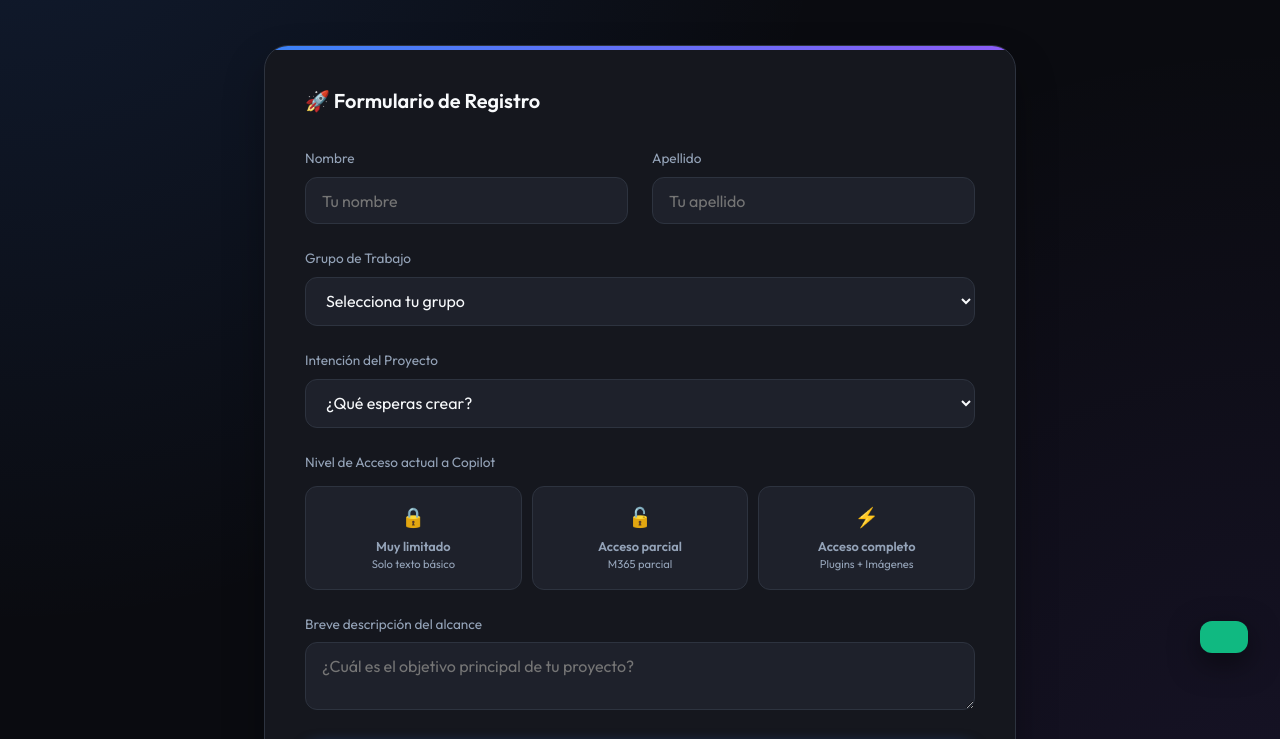
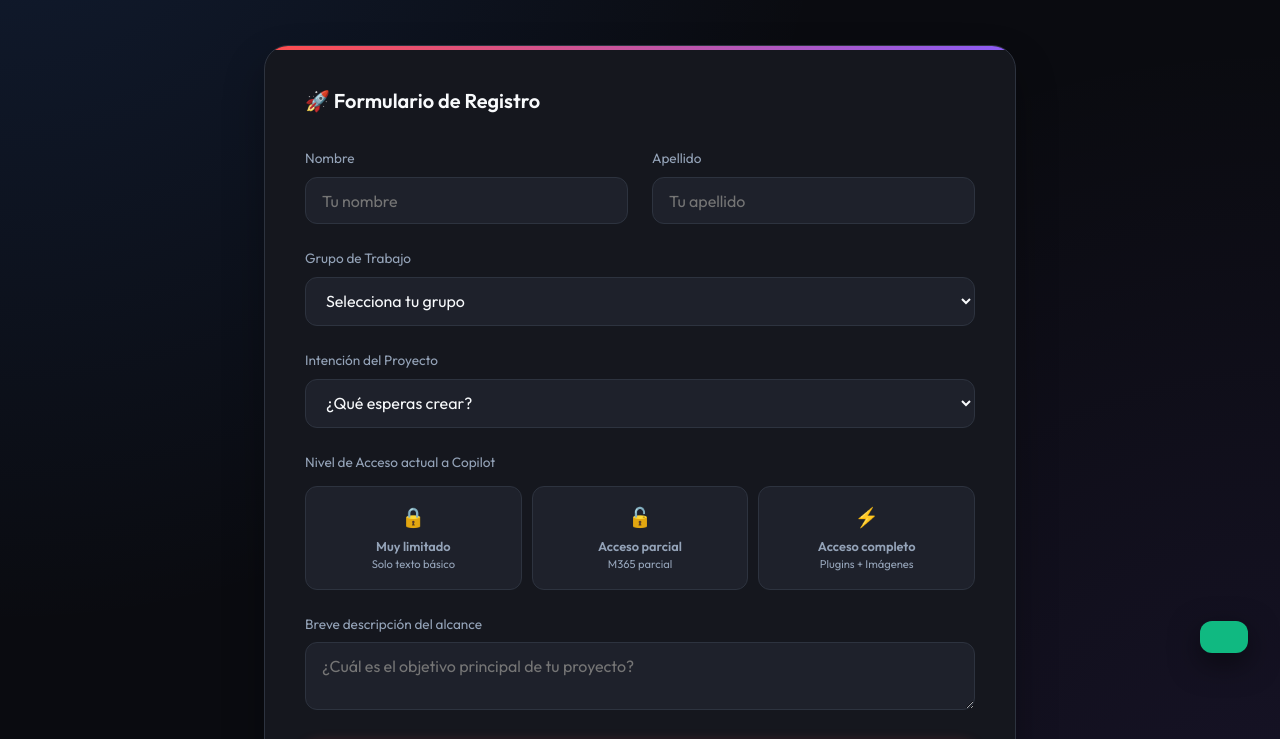
Before and after one commit to EVA2080AI/filtro-estudiantes, a plain HTML site: page index.html in a window 1280 px wide. Shown: the part 215-954 px from the top of the page. Drawn offline with Linux system fonts and the light colour scheme.

Commit message:
🎨 Update accent color to Cyber Red for tech theme intensity

```diff
--- a/index.html
+++ b/index.html
@@ -9,14 +9,14 @@
     :root {
       --bg: #0a0b10;
       --card-bg: #15171e;
-      --accent: #3b82f6; /* Modern Blue */
-      --accent-glow: rgba(59, 130, 246, 0.5);
+      --accent: #ff4d4d; /* Cyber Red */
+      --accent-glow: rgba(255, 77, 77, 0.4);
       --text-primary: #f8fafc;
       --text-secondary: #94a3b8;
       --border: #2d333f;
       --success: #10b981;
       --warning: #f59e0b;
-      --error: #ef4444;
+      --error: #ff4d4d;
       --input-bg: #1e212b;
     }
 
```
